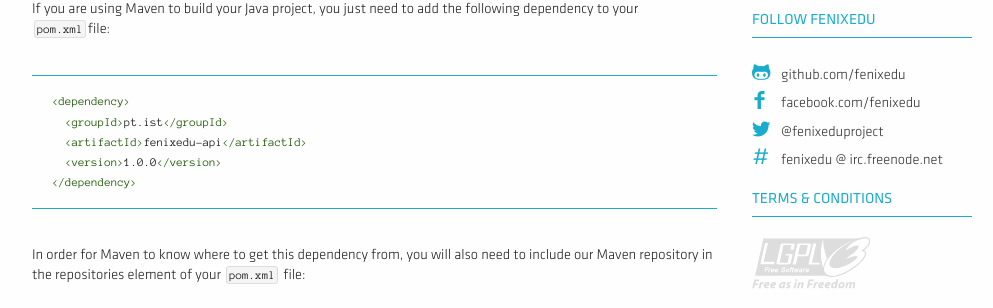
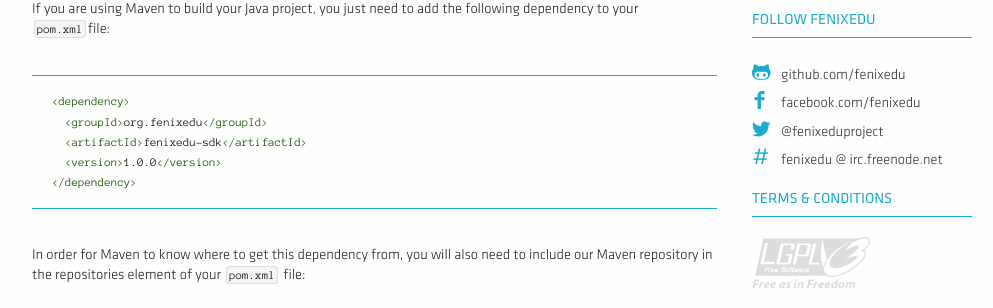
Before and after one commit to FenixEdu/fenixedu.github.io, a Jekyll site: the page built from dev/tutorials/use-fenixedu-api-in-your-application/java/index.md, in a window 1280 px wide. Shown: the part 496-804 px from the top of the page, without its empty margins (128-1121 px from the left). Built offline with Jekyll 4.4.1, drawn with Linux system fonts in a browser that asks for light colours; nearby versions of some CDN libraries; Markdown is read by kramdown in place of the engine named in the settings.

Commit message:
Fixed bug in FeniEDU API Java SDK tutorial

```diff
--- a/dev/tutorials/use-fenixedu-api-in-your-application/java/index.md
+++ b/dev/tutorials/use-fenixedu-api-in-your-application/java/index.md
@@ -16,8 +16,8 @@ If you are using Maven to build your Java project, you just need to add the foll
 
 {% highlight xml %}
 <dependency>
-  <groupId>pt.ist</groupId>
-  <artifactId>fenixedu-api</artifactId>
+  <groupId>org.fenixedu</groupId>
+  <artifactId>fenixedu-sdk</artifactId>
   <version>1.0.0</version>
 </dependency>
 {% endhighlight %}
```
